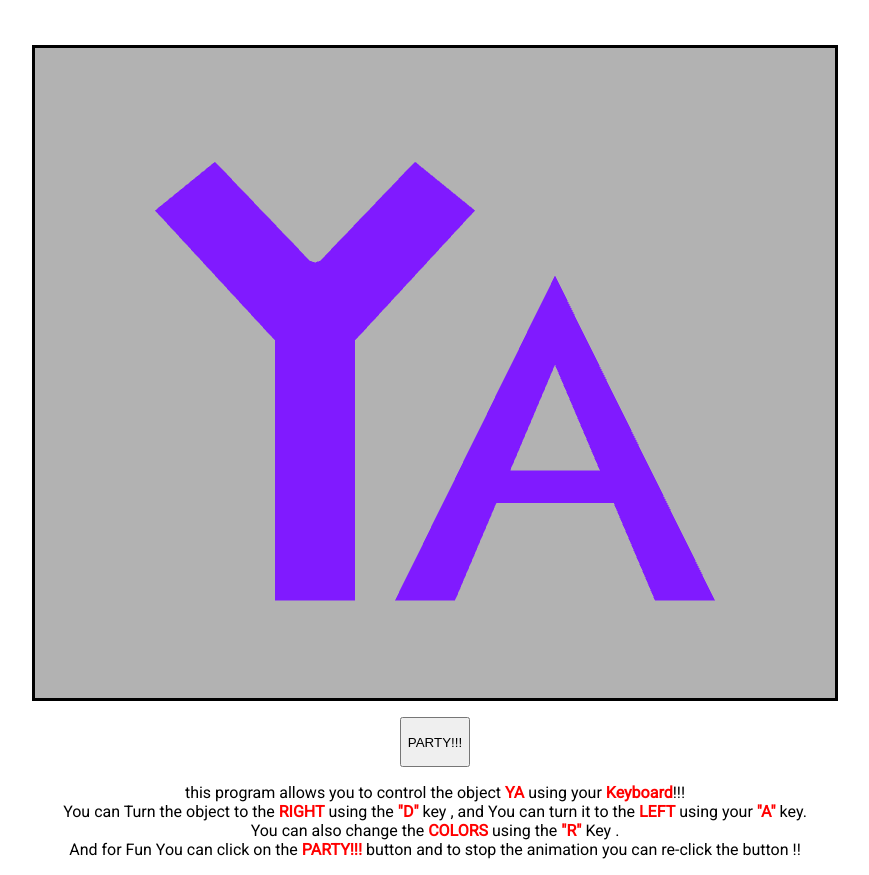
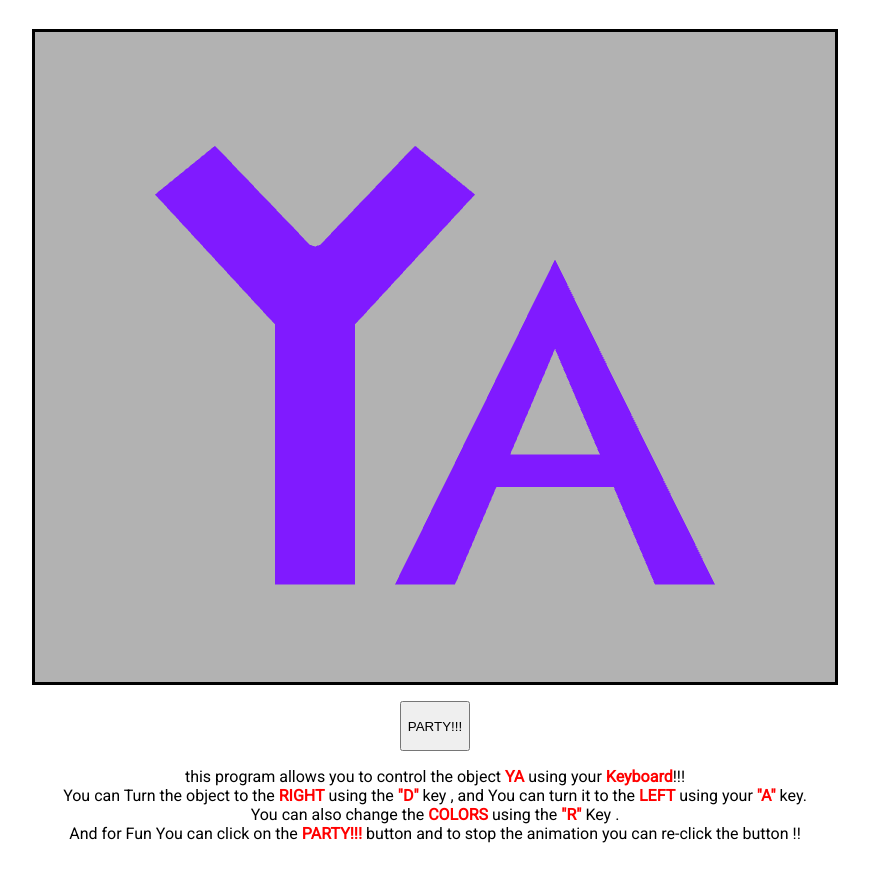
Before and after one commit to CaptainJow/WEBGL_2D_Program, a plain HTML site: page vayaq.html in a window 1280 px wide. Shown: the part 62-937 px from the top of the page, without its empty margins (205-1074 px from the left). Drawn offline with Linux system fonts and the light colour scheme.

Commit message:
Update vayaq.html

```diff
--- a/vayaq.html
+++ b/vayaq.html
@@ -13,7 +13,7 @@
     padding-right: 0;
     margin-left: auto;
     margin-right: auto;
-    margin-top: 3em;
+    margin-top: 2em;
     display: block;
        }
        .wrapper {
```
